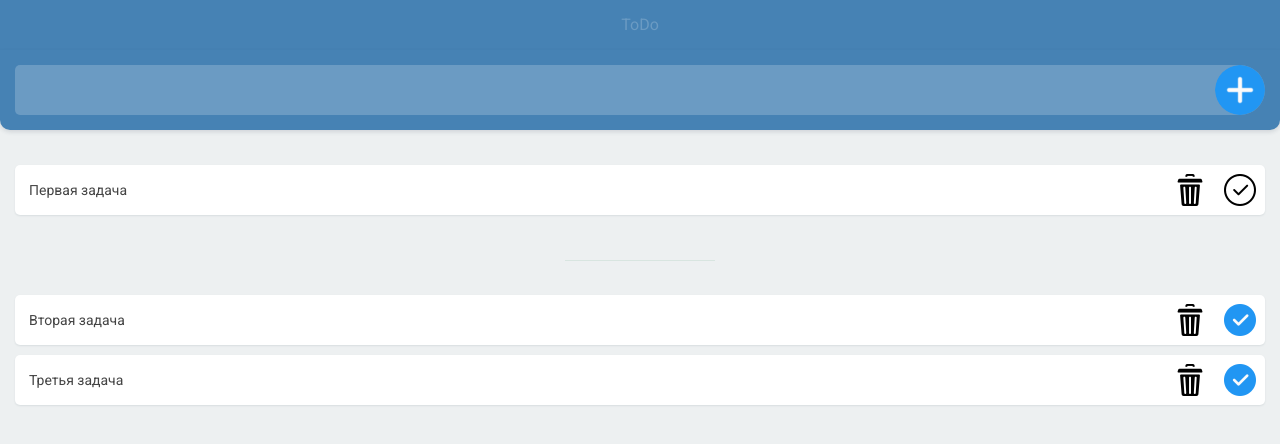
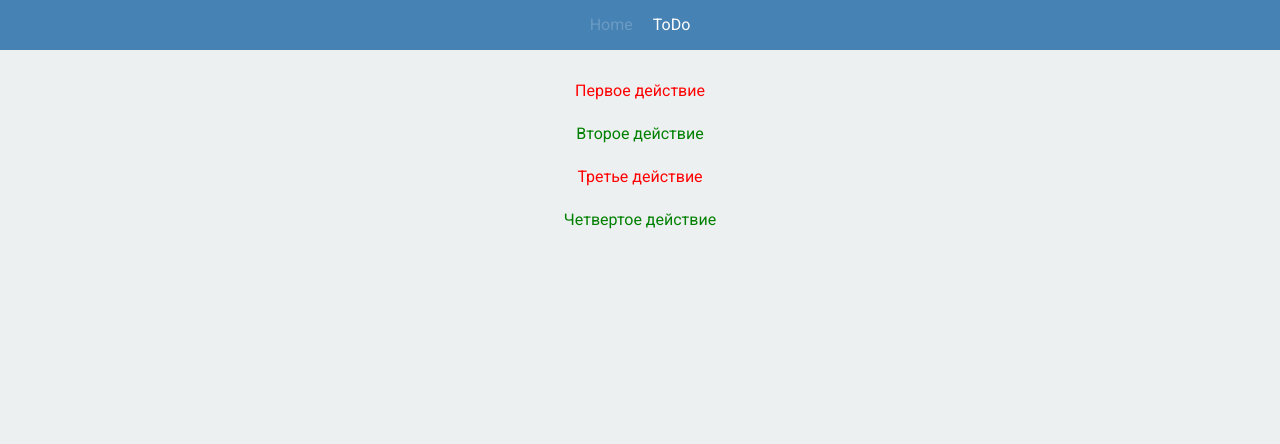
Before and after one commit to Dmitry-Shimansky/todo-list-ReactJS, a React (Create React App) app: page /app/ in a window 1280 px wide. Shown: the top 444 px of the page. Built offline with nearby package versions, Linux system fonts and the light colour scheme.

Commit message:
add: Day 4

```diff
--- a/package.json
+++ b/package.json
@@ -12,6 +12,7 @@
     "@types/react-dom": "^18.3.0",
     "react": "^18.3.1",
     "react-dom": "^18.3.1",
+    "react-router-dom": "^6.27.0",
     "react-scripts": "5.0.1",
     "typescript": "^4.9.5",
     "web-vitals": "^2.1.4"
--- a/src/assets/scss/style.scss
+++ b/src/assets/scss/style.scss
@@ -10,3 +10,10 @@
     line-height: 1.429;
     color: black;
 }
+
+.container {
+    display: flex;
+    flex-direction: column;
+    align-items: center;
+    padding: 20px;
+}
--- a/src/components/Header/Header.tsx
+++ b/src/components/Header/Header.tsx
@@ -1,10 +1,16 @@
 import classes from './Header.module.scss';
+import {NavLink} from "react-router-dom";
 
 export const Header = () => {
+    const getActiveClass = ({isActive}: {isActive: boolean}): string => {
+        return isActive ? `${classes.active} ${classes.link}` : classes.link
+    }
+
     return (
         <header className={classes.header}>
             <div className={classes.container}>
-                <a href="/" className={`${classes.link} ${classes.active}`}>ToDo</a>
+                <NavLink to="/" className={getActiveClass}>Home</NavLink>
+                <NavLink to="/todo" className={getActiveClass}>ToDo</NavLink>
             </div>
         </header>
     )
--- /dev/null
+++ b/src/components/ListItem/ListItem.module.scss
@@ -0,0 +1,12 @@
+.link {
+  text-decoration: none;
+  padding: 10px;
+}
+
+.done {
+  color: green;
+}
+
+.notDone {
+  color: red;
+}
--- /dev/null
+++ b/src/components/ListItem/ListItem.tsx
@@ -0,0 +1,12 @@
+import {ToDo} from "../../models/todo-item";
+import classes from "./ListItem.module.scss";
+
+export const ListItem = ({todo}: {todo: ToDo}) => {
+    return (
+        <a
+            className={`${classes.link} ${todo.isDone ? classes.done : classes.notDone}`}
+            target="_blank"
+            href={`/app/list/${todo.id}`}
+        >{todo.text}</a>
+    )
+}
--- a/src/index.tsx
+++ b/src/index.tsx
@@ -3,12 +3,67 @@
 import './assets/scss/normalize.scss';
 import './assets/scss/style.scss';
 import {ToDoListPage} from "./pages/ToDoListPage";
+import {createBrowserRouter, RouterProvider} from "react-router-dom";
+import {HomePage} from "./pages/HomePage";
+import {ToDo} from "./models/todo-item";
+import {NotFound} from "./pages/404";
+import {ItemDescription} from "./pages/ItemDescription";
+import {Layout} from "./layouts/Layout";
+
+const todos: ToDo[] = [
+    {
+        id: 0,
+        text: 'Первое действие',
+        isDone: false,
+    },
+    {
+        id: 1,
+        text: 'Второе действие',
+        isDone: true,
+    },
+    {
+        id: 2,
+        text: 'Третье действие',
+        isDone: false,
+    },
+    {
+        id: 3,
+        text: 'Четвертое действие',
+        isDone: true,
+    }
+]
+
+const router = createBrowserRouter([
+    {
+        path: '/',
+        element: <Layout/>,
+        errorElement: <NotFound/>,
+        children: [
+            {
+                path: '/',
+                element: <HomePage todos={todos}/>,
+            },
+            {
+                path: '/todo',
+                element: <ToDoListPage/>,
+            },
+            {
+                path: '/list/:id',
+                element: <ItemDescription todos={todos}/>,
+            },
+        ]
+    },
+    {
+        path: '*',
+        element: <NotFound/>
+    }
+], {basename: '/app/'})
 
 const root = ReactDOM.createRoot(
   document.getElementById('root') as HTMLElement
 );
 root.render(
   <React.StrictMode>
-      <ToDoListPage/>
+      <RouterProvider router={router}/>
   </React.StrictMode>
 );
--- /dev/null
+++ b/src/layouts/Layout.tsx
@@ -0,0 +1,11 @@
+import {Outlet} from "react-router-dom";
+import {Header} from "../components/Header/Header";
+
+export const Layout = () => {
+    return (
+        <>
+            <Header/>
+            <Outlet/>
+        </>
+    )
+}
--- /dev/null
+++ b/src/pages/404.tsx
@@ -0,0 +1,10 @@
+import {Link} from "react-router-dom";
+
+export const NotFound = () => {
+    return(
+        <div className="container">
+            <h1>Not Found</h1>
+            <Link to="/">Back to Home page</Link>
+        </div>
+    )
+}
--- /dev/null
+++ b/src/pages/HomePage.tsx
@@ -0,0 +1,18 @@
+import {ToDo} from "../models/todo-item";
+import {ListItem} from "../components/ListItem/ListItem";
+
+interface ComponentProps {
+    todos: ToDo[]
+}
+
+export const HomePage = ({todos}: ComponentProps) => {
+    return (
+        <div className="container">
+            {
+                todos.map((todo: ToDo, index) => {
+                    return (<ListItem key={index} todo={todo}/>)
+                })
+            }
+        </div>
+    )
+}
--- /dev/null
+++ b/src/pages/ItemDescription.tsx
@@ -0,0 +1,29 @@
+import {ToDo} from "../models/todo-item";
+import {useEffect, useState} from "react";
+import {useNavigate, useParams} from "react-router-dom";
+
+interface ComponentProps {
+    todos: ToDo[]
+}
+
+export const ItemDescription = ({todos}: ComponentProps) => {
+
+    const  {id} = useParams();
+    const navigate = useNavigate();
+    const [todo, setTodo] = useState<ToDo>();
+
+    useEffect(() => {
+        const searchTodo = todos.find((todo) => String(todo.id) === id)
+        if (searchTodo) {
+            setTodo(searchTodo)
+        } else {
+            navigate('/404')
+        }
+    }, [todos, id, navigate])
+
+    return (
+        <div className="container">
+            <h1>{todo?.text}</h1>
+        </div>
+    )
+}
--- a/src/pages/ToDoListPage.tsx
+++ b/src/pages/ToDoListPage.tsx
@@ -1,4 +1,3 @@
-import {Header} from "../components/Header/Header";
 import {Form} from "../components/Form/Form";
 import {ToDoList} from "../components/ToDoList/ToDoList";
 import {ToDo} from "../models/todo-item";
@@ -49,7 +48,6 @@
 
     return (
         <>
-            <Header/>
             <Form createNewToDo={createNewToDo} />
             <ToDoList todos={todos} updateToDo={updateToDo} deleteToDo={deleteToDo} />
         </>
```
Also changed, not shown: 1 other file (tests, documents, lock files or other folders).
